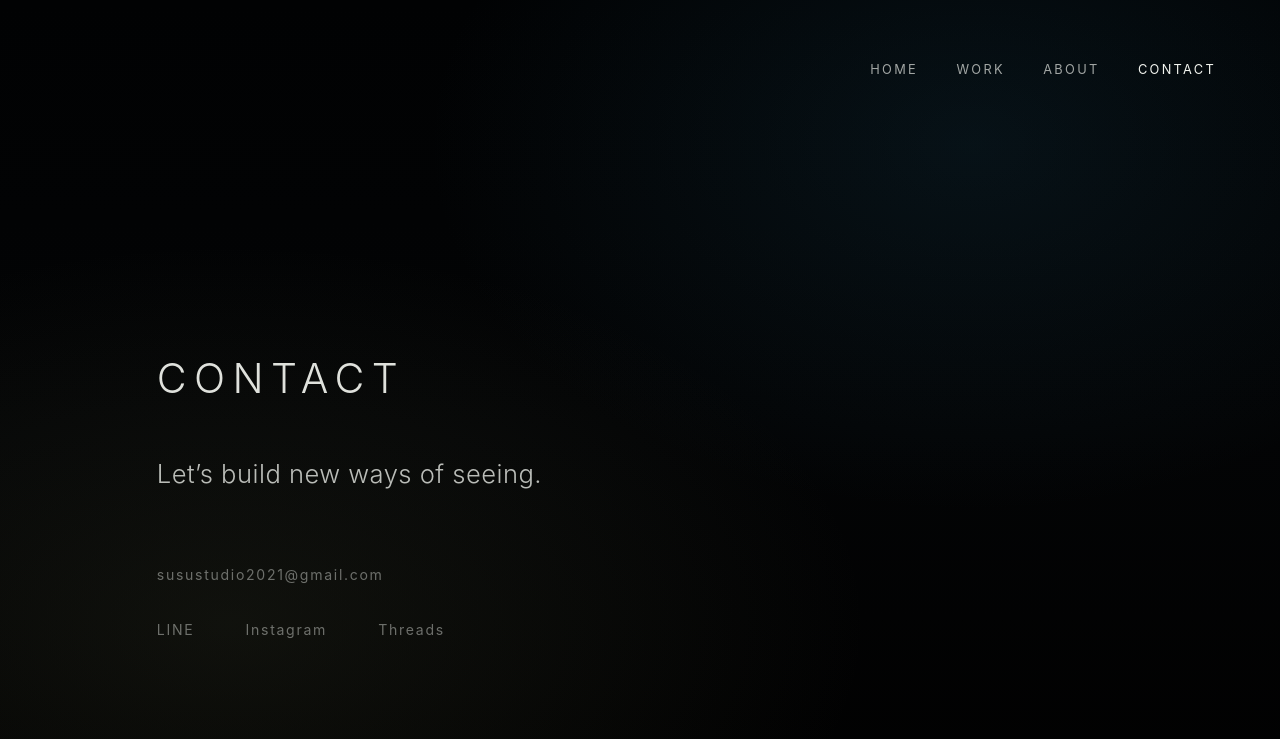
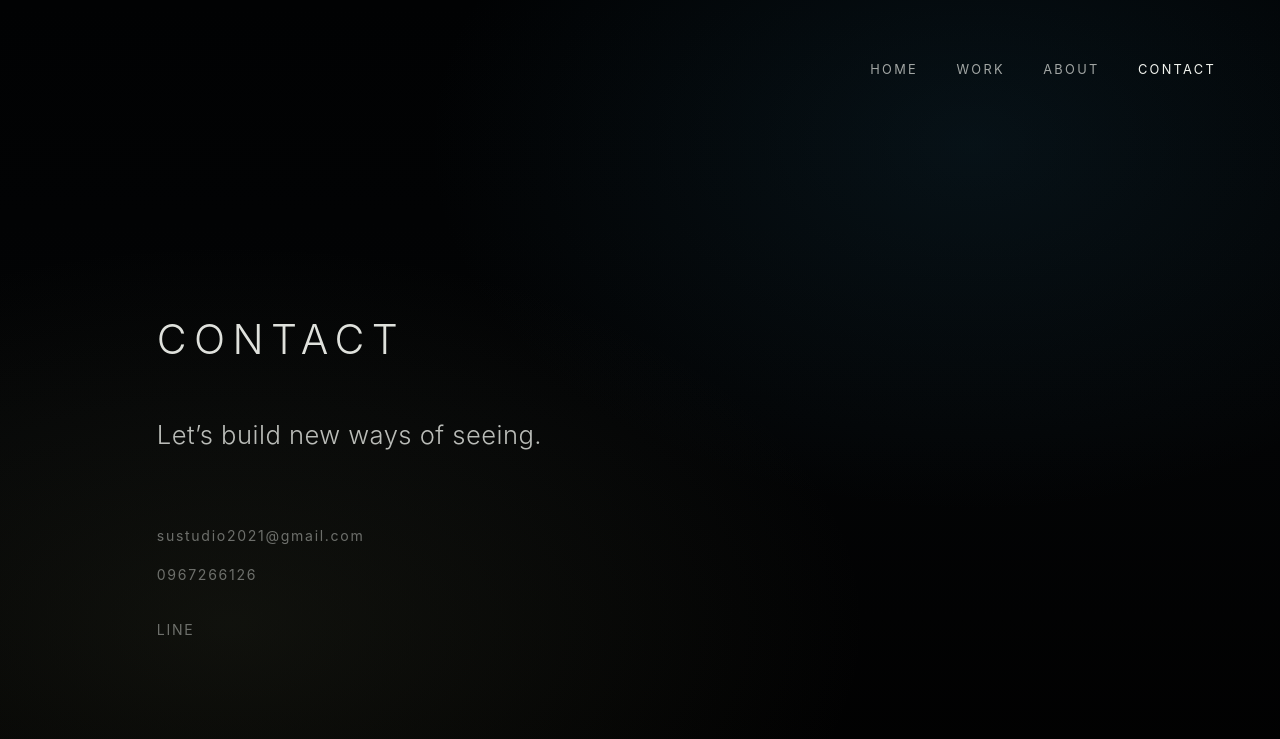
Before and after one commit to sustudio2021/su-studio-site, a website: page contact.html in a window 1280 px wide. Drawn offline with Linux system fonts and the light colour scheme.

Commit message:
Update contact information

```diff
--- a/contact.html
+++ b/contact.html
@@ -207,7 +207,8 @@
         margin-top: clamp(12px, 2vh, 22px);
       }
 
-      .contact-links a {
+      .contact-links a,
+      .contact-links span {
         opacity: 0.72;
         transition: opacity 300ms ease;
       }
@@ -257,11 +258,10 @@
             <span lang="zh-Hant">關於新的觀看方式</span>
           </p>
           <div class="contact-links">
-            <a href="mailto:susustudio2021@gmail.com">susustudio2021@gmail.com</a>
+            <a href="mailto:sustudio2021@gmail.com">sustudio2021@gmail.com</a>
+            <a href="tel:+886967266126">0967266126</a>
             <div class="social">
               <a href="https://lin.ee/uOrsZ8O" aria-label="Official LINE">LINE</a>
-              <a href="#" aria-label="Instagram">Instagram</a>
-              <a href="#" aria-label="Threads">Threads</a>
             </div>
           </div>
         </section>
--- a/scripts/verify-site.mjs
+++ b/scripts/verify-site.mjs
@@ -24,6 +24,7 @@ for (const file of htmlFiles) {
       value.startsWith("http://") ||
       value.startsWith("https://") ||
       value.startsWith("mailto:") ||
+      value.startsWith("tel:") ||
       value.startsWith("#")
     ) {
       continue;
```
Also changed, not shown: about.html (+2 -1 lines).
